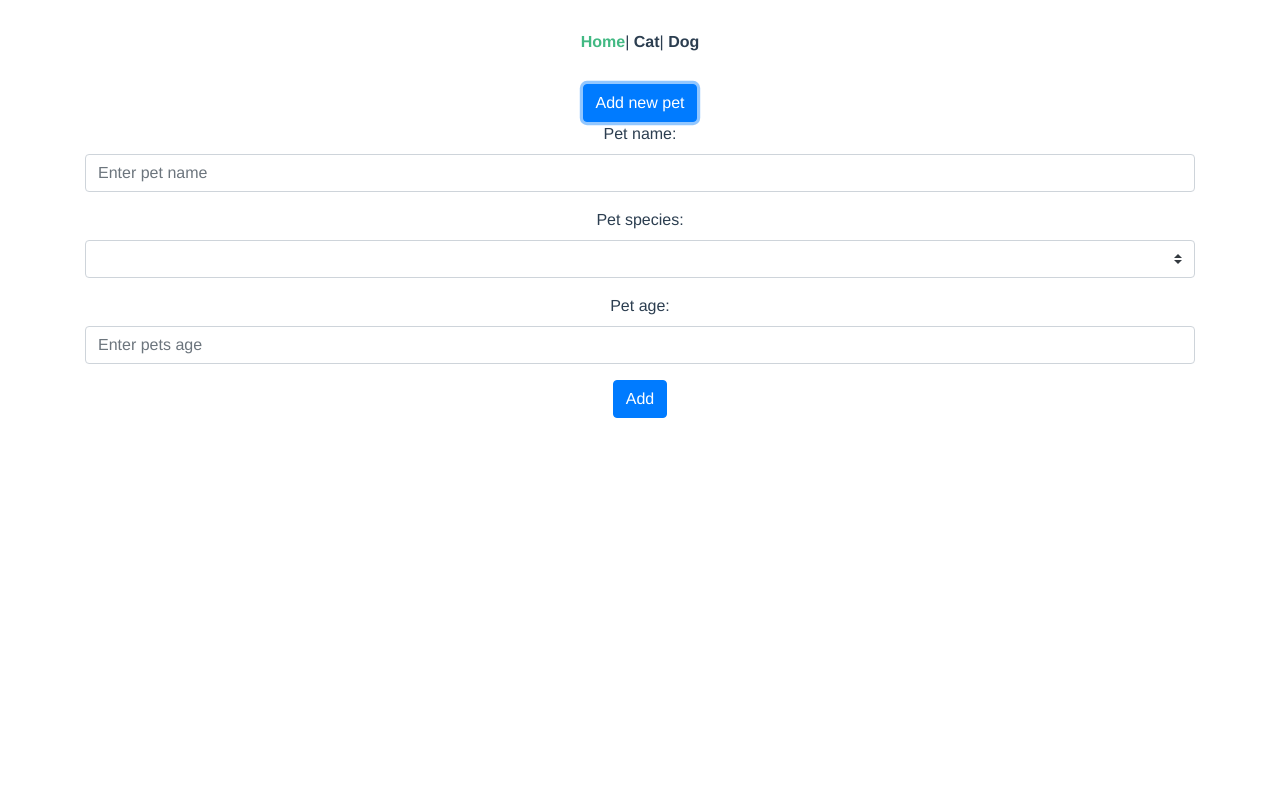
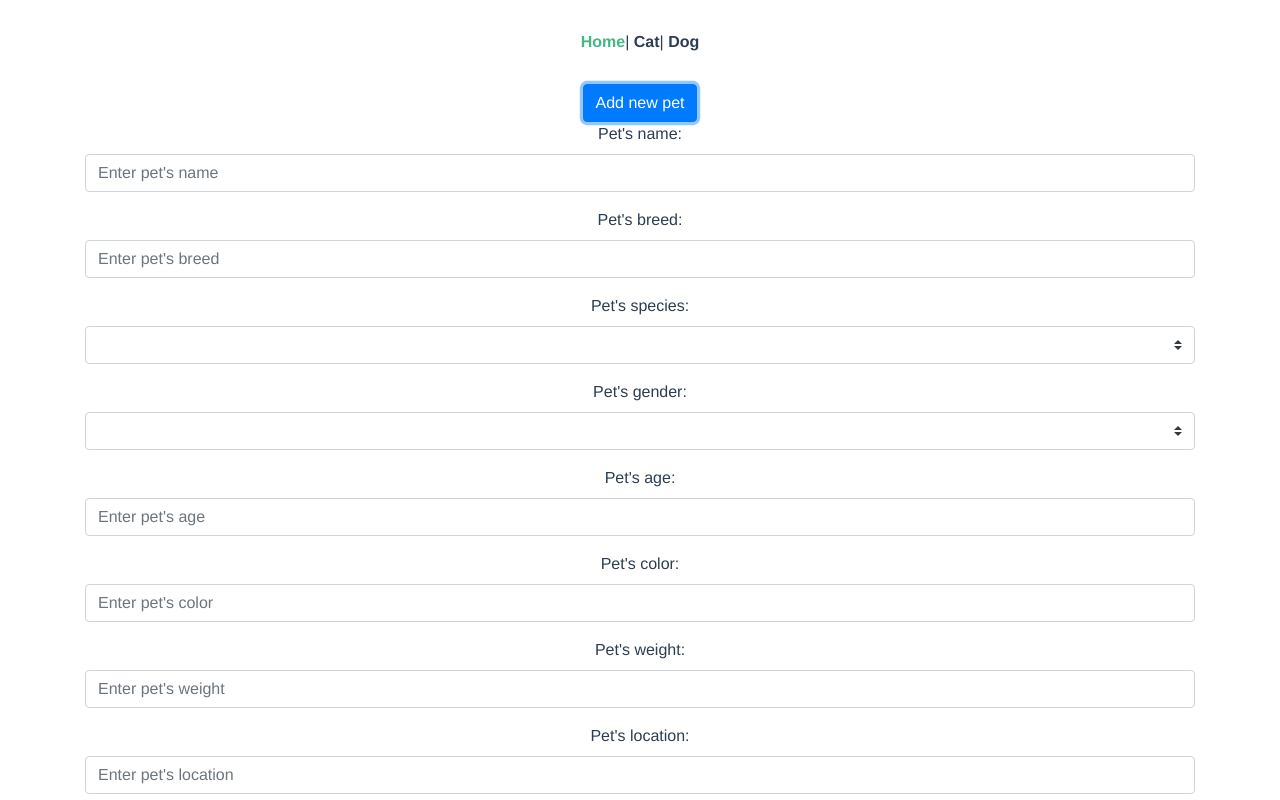
Before and after one commit to IMilja/PetAdoption, a Vue app: page / in a window 1280 px wide. Both pictures are taken after a click on the button "Add new pet". Shown: the top 800 px of the page. Built offline with nearby package versions, Linux system fonts and the light colour scheme.

Commit message:
Updated new pet form

```diff
--- a/src/views/Home.vue
+++ b/src/views/Home.vue
@@ -4,26 +4,79 @@
       Add new pet
     </button>
     <b-form v-on:submit="handleSubmit" v-if="showPetForm">
-      <b-form-group id="petNameGroup" label="Pet name:" label-for="petName">
+      <b-form-group id="petNameGroup" label="Pet's name:" label-for="petName">
         <b-form-input id="petName"
         type="text"
         v-model="pet.name"
         required
-        placeholder="Enter pet name" />
+        placeholder="Enter pet's name" />
       </b-form-group>
-      <b-form-group id="petSpeciesGroup" label="Pet species:" label-for="petSpecies">
+
+      <b-form-group id="petBreedGroup" label="Pet's breed:" label-for="petBreed">
+        <b-form-input id="petBreed"
+        type="text"
+        v-model="pet.breed"
+        required
+        placeholder="Enter pet's breed" />
+      </b-form-group>
+
+      <b-form-group id="petSpeciesGroup" label="Pet's species:" label-for="petSpecies">
         <b-form-select id="petSpecies"
         v-bind:options="speciesChoice"
         v-model="pet.species"
         required/>
       </b-form-group>
-      <b-form-group id="petAgeGroup" label="Pet age:" label-for="petAge">
+
+      <b-form-group id="petGenderGroup" label="Pet's gender:" label-for="petGender">
+        <b-form-select id="petGender"
+        v-bind:options="genderChoice"
+        v-model="pet.gender"
+        required/>
+      </b-form-group>
+
+      <b-form-group id="petAgeGroup" label="Pet's age:" label-for="petAge">
         <b-form-input id="petAge"
         type="number"
         v-model="pet.age"
         required
-        placeholder="Enter pets age" />
+        placeholder="Enter pet's age" />
       </b-form-group>
+
+      <b-form-group id="petColorGroup" label="Pet's color:" label-for="petColor">
+        <b-form-input id="petColor"
+        type="text"
+        v-model="pet.color"
+        required
+        placeholder="Enter pet's color" />
+      </b-form-group>
+
+      <b-form-group id="petWeightGroup" label="Pet's weight:" label-for="petWeight">
+        <b-form-input id="petWeight"
+        type="number"
+        v-model="pet.weight"
+        required
+        placeholder="Enter pet's weight" />
+      </b-form-group>
+
+      <b-form-group id="petLocationGroup" label="Pet's location:" label-for="petLocation">
+        <b-form-input id="petLocation"
+        type="text"
+        v-model="pet.location"
+        required
+        placeholder="Enter pet's location" />
+      </b-form-group>
+
+      <b-form-group id="petNotesGroup" label="Pet's notes" label-for="petNotes">
+        <b-form-textarea
+          id="petNotes"
+          v-model="pet.notes"
+          placeholder="Enter pet's notes"
+          rows="3"
+          max-rows="6"
+        >
+        </b-form-textarea>
+      </b-form-group>
+
       <b-button type="submit" variant="primary">Add</b-button>
     </b-form>
   </div>
@@ -37,12 +90,22 @@ export default {
     return {
       pet: {
         name: '',
+        breed: '',
         species: '',
-        age: null
+        gender: '',
+        age: null,
+        color: '',
+        weight: null,
+        location: '',
+        notes: ''
       },
       speciesChoice: [
         { text: 'Cat', value: 'cats' },
         { text: 'Dog', value: 'dogs' }
+      ],
+      genderChoice: [
+        { text: 'Female', value: 'female' },
+        { text: 'Male', value: 'male' }
       ],
       showPetForm: false
     }
@@ -56,18 +119,31 @@ export default {
     },
     handleSubmit: function (e) {
       e.preventDefault()
-      const { name, species, age } = this.pet
+      const { name, breed, gender, age, color, weight, location, notes, species } = this.pet
       const payload = {
         species,
         pet: {
           name,
-          age
+          breed,
+          gender,
+          age,
+          color,
+          weight,
+          location,
+          notes
         }
       }
       this.addPet(payload)
-      this.pet.name = ''
-      this.pet.species = null
-      this.pet.age = null
+      this.pet.name = '',
+      this.pet.breed = '',
+      this.pet.species = '',
+      this.pet.gender = '',
+      this.pet.age = null,
+      this.pet.color = '',
+      this.pet.weight = null,
+      this.pet.location = '',
+      this.pet.notes = ''
+      this.showPetForm = false
     }
   }
 }
```
